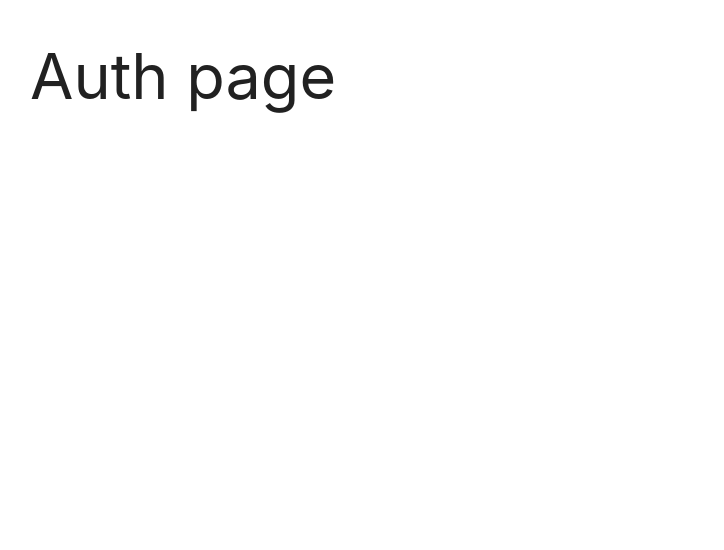
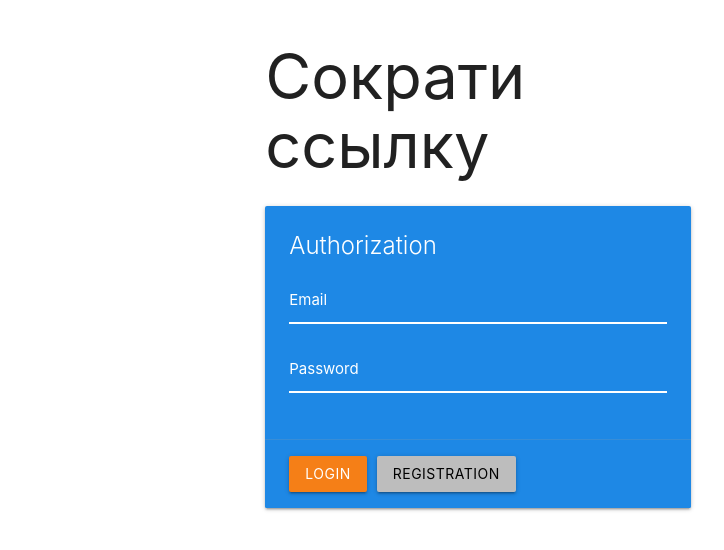
Before and after one commit to olgabut/mern, a React (Create React App) app in the folder client/: page / in a window 1280 px wide. Shown: the top 550 px of the page, without its empty margins (162-886 px from the left). Built offline with nearby package versions, Linux system fonts and the light colour scheme.

Commit message:
feat: auth page

```diff
--- a/client/src/index.css
+++ b/client/src/index.css
@@ -1 +1,19 @@
-@import "~materialize-css/dist/css/materialize.min.css"
+@import "~materialize-css/dist/css/materialize.min.css";
+
+input.yellow-input {
+    border-bottom: 1px solid #fff!important;
+    box-shadow: 0 1px  0 0 #fff!important;
+}
+
+input.yellow-input + label {
+    color: #fff!important;
+}
+
+input.yellow-input:focus {
+    border-bottom: 1px solid #ffeb3b!important;
+    box-shadow: 0 1px  0 0 #ffeb3b!important;
+}
+
+input.yellow-input:focus + label {
+    color: #ffeb3b!important;
+}
--- a/client/src/pages/AuthPage.js
+++ b/client/src/pages/AuthPage.js
@@ -2,8 +2,44 @@
 
 export const AuthPage = () => {
     return (
-        <div>
-            <h1>Auth page</h1>
+        <div className="row">
+           <div className="col s6 offset-s3">
+                <h1>Сократи ссылку</h1>
+                <div className="card blue darken-1">
+                    <div className="card-content white-text">
+                        <span class="card-title">Authorization</span>
+                        <div>
+
+                            <div class="input-field">
+                                <input
+                                    placeholder=""
+                                    id="email"
+                                    type="text"
+                                    name="email"
+                                    className="yellow-input"
+                                />
+                                <label for="email">Email</label>
+                            </div>
+
+                            <div class="input-field">
+                                <input
+                                    placeholder=""
+                                    id="password"
+                                    type="password"
+                                    name="password"
+                                    className="yellow-input"
+                                />
+                                <label for="password">Password</label>
+                            </div>
+
+                        </div>
+                    </div>
+                <div className="card-action">
+                    <button className="btn yellow darken-4" style={{marginRight: 10}}>Login</button>
+                    <button className="btn grey lighten-1 black-text">Registration</button>
+                </div>
+            </div>
+           </div>
         </div>
     )
 }
```
